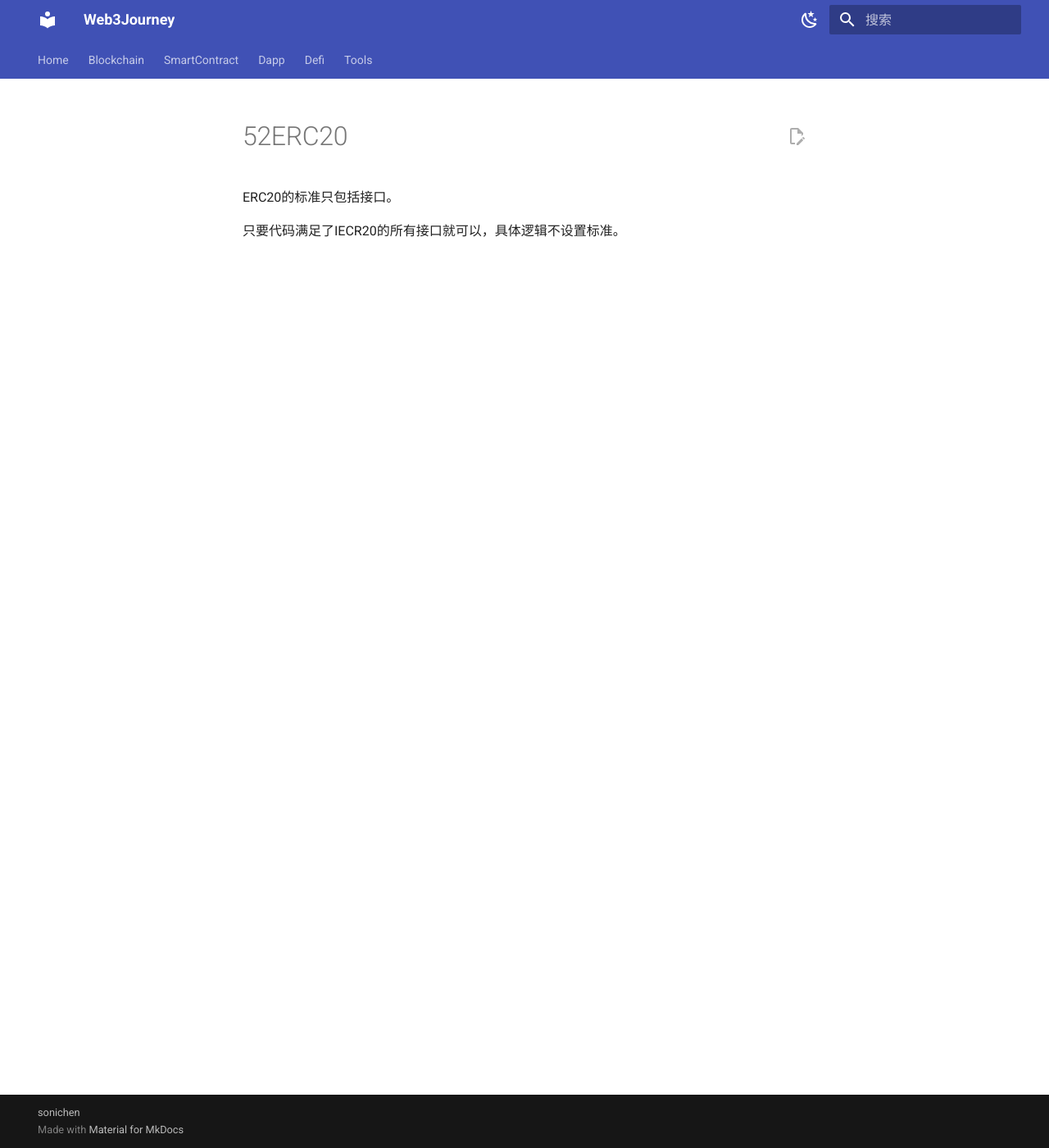
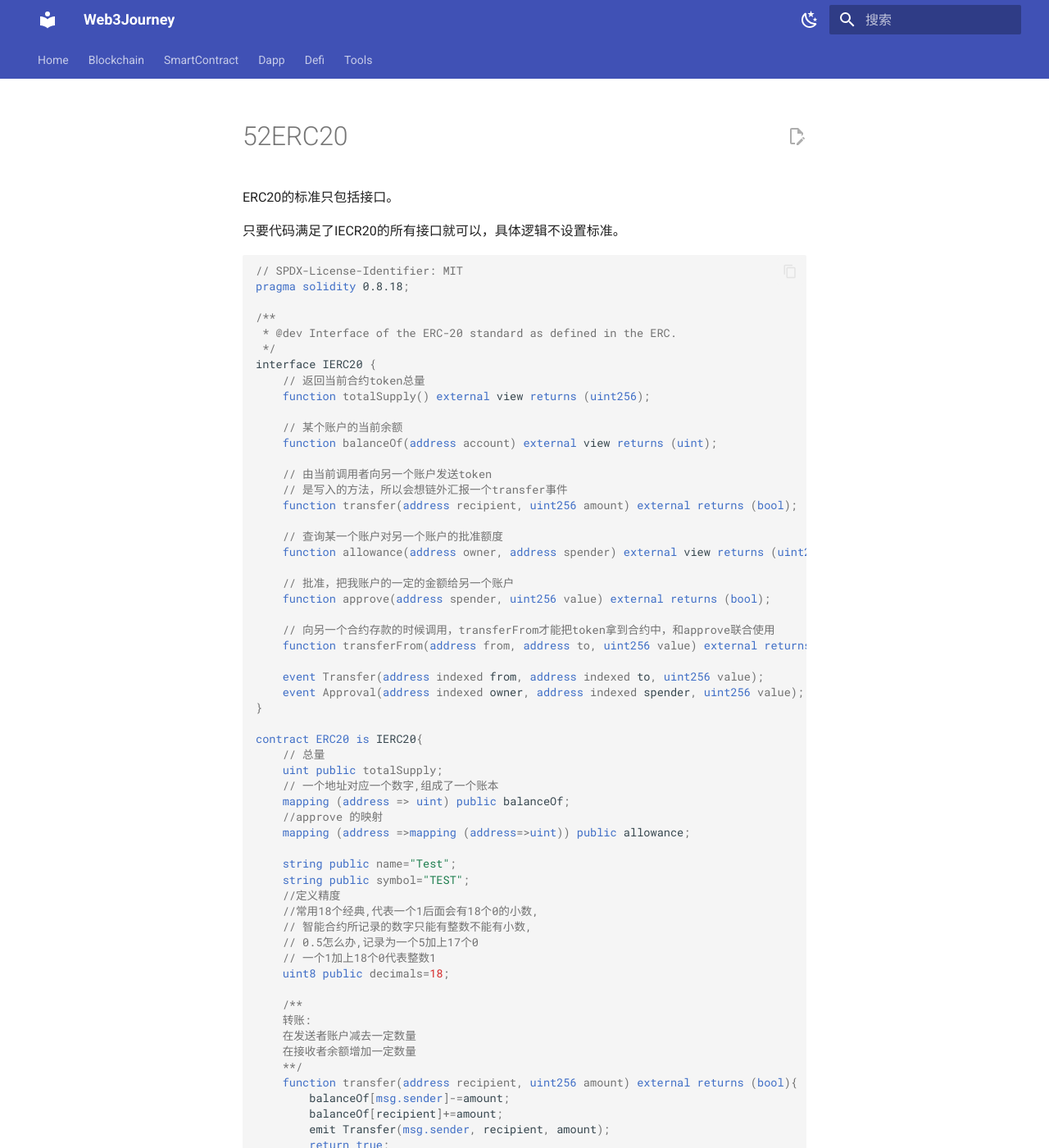
Before and after one commit to sonichen/Web3Journey, an MkDocs documentation site: the page built from docs/SmartContract/Solidity/网课cn/52ERC20.md, in a window 1280 px wide and 1400 px high. Shown: the whole window at 82% size. Built offline with MkDocs 1.6.1 and Material for MkDocs 9.7.7, drawn with Linux system fonts in a browser that asks for light colours; some of the changed text lies outside the part shown.

Commit message:
update
Signed-off-by: sonichen <1606673007@qq.com>

````diff
--- a/docs/SmartContract/Solidity/网课cn/52ERC20.md
+++ b/docs/SmartContract/Solidity/网课cn/52ERC20.md
@@ -1,3 +1,101 @@
 ERC20的标准只包括接口。
 
 只要代码满足了IECR20的所有接口就可以，具体逻辑不设置标准。
+
+```solidity
+// SPDX-License-Identifier: MIT
+pragma solidity 0.8.18;
+
+/**
+ * @dev Interface of the ERC-20 standard as defined in the ERC.
+ */
+interface IERC20 {
+    // 返回当前合约token总量
+    function totalSupply() external view returns (uint256);
+
+    // 某个账户的当前余额
+    function balanceOf(address account) external view returns (uint);
+
+    // 由当前调用者向另一个账户发送token
+    // 是写入的方法，所以会想链外汇报一个transfer事件
+    function transfer(address recipient, uint256 amount) external returns (bool);
+
+    // 查询某一个账户对另一个账户的批准额度
+    function allowance(address owner, address spender) external view returns (uint256);
+
+    // 批准，把我账户的一定的金额给另一个账户
+    function approve(address spender, uint256 value) external returns (bool);
+
+    // 向另一个合约存款的时候调用，transferFrom才能把token拿到合约中，和approve联合使用
+    function transferFrom(address from, address to, uint256 value) external returns (bool);
+
+    event Transfer(address indexed from, address indexed to, uint256 value);
+    event Approval(address indexed owner, address indexed spender, uint256 value);
+}
+
+contract ERC20 is IERC20{
+    // 总量
+    uint public totalSupply;
+    // 一个地址对应一个数字,组成了一个账本
+    mapping (address => uint) public balanceOf;
+    //approve 的映射
+    mapping (address =>mapping (address=>uint)) public allowance;
+
+    string public name="Test";
+    string public symbol="TEST";
+    //定义精度
+    //常用18个经典,代表一个1后面会有18个0的小数,
+    // 智能合约所记录的数字只能有整数不能有小数,
+    // 0.5怎么办,记录为一个5加上17个0
+    // 一个1加上18个0代表整数1
+    uint8 public decimals=18;
+
+    /**
+    转账:
+    在发送者账户减去一定数量
+    在接收者余额增加一定数量
+    **/
+    function transfer(address recipient, uint256 amount) external returns (bool){
+        balanceOf[msg.sender]-=amount;
+        balanceOf[recipient]+=amount;
+        emit Transfer(msg.sender, recipient, amount);
+        return true;
+    }
+    /**
+    授权
+    **/
+     function approve(address spender, uint amount) external  returns (bool){
+        //找到当前账户和被授权账户
+        allowance[msg.sender][spender]=amount;
+        emit Approval(msg.sender, spender, amount);
+        return true;
+     }
+    /**
+    参数:发送者,接收者,数量
+        这个函数的调用者对应的是approve中的被批准的账户
+        发送者是approve中的调用者
+
+    **/
+    function transferFrom(address sender, address recipient, uint256 amount) external returns (bool){
+        allowance[sender][msg.sender]-=amount;
+        balanceOf[sender]-=amount;
+
+        balanceOf[recipient]+=amount;
+        emit Transfer(sender, recipient, amount);
+        return true;
+    }
+    // 简化的铸币,严谨来说需要权限控制
+    function mint(uint amount) external {
+        balanceOf[msg.sender]+=amount;
+        totalSupply+=amount;
+        emit Transfer(address(0), msg.sender, amount);
+    }
+    //销毁方法
+    function burn(uint amount) external {
+        balanceOf[msg.sender]-=amount;
+        totalSupply-=amount;
+        emit Transfer(msg.sender, address(0), amount);
+    }
+
+}
+```
````
Also changed, not shown: docs/Others/roadmap.md (added, +83 -0 lines), docs/SmartContract/Solidity/网课cn/43低级call.md (added, +42 -0 lines), docs/SmartContract/Solidity/网课cn/47哈希运算.md (added, +30 -0 lines), docs/SmartContract/Solidity/网课cn/48验证签名.md (added, +9 -0 lines), docs/SmartContract/Solidity/网课cn/50自毁合约.md (added, +55 -0 lines), docs/SmartContract/Solidity/网课cn/51小猪存钱罐.md (added, +29 -0 lines), docs/SmartContract/Solidity/网课cn/55荷兰拍卖.md (added, +76 -0 lines), docs/SmartContract/Solidity/网课cn/49权限控制合约.md (added).
